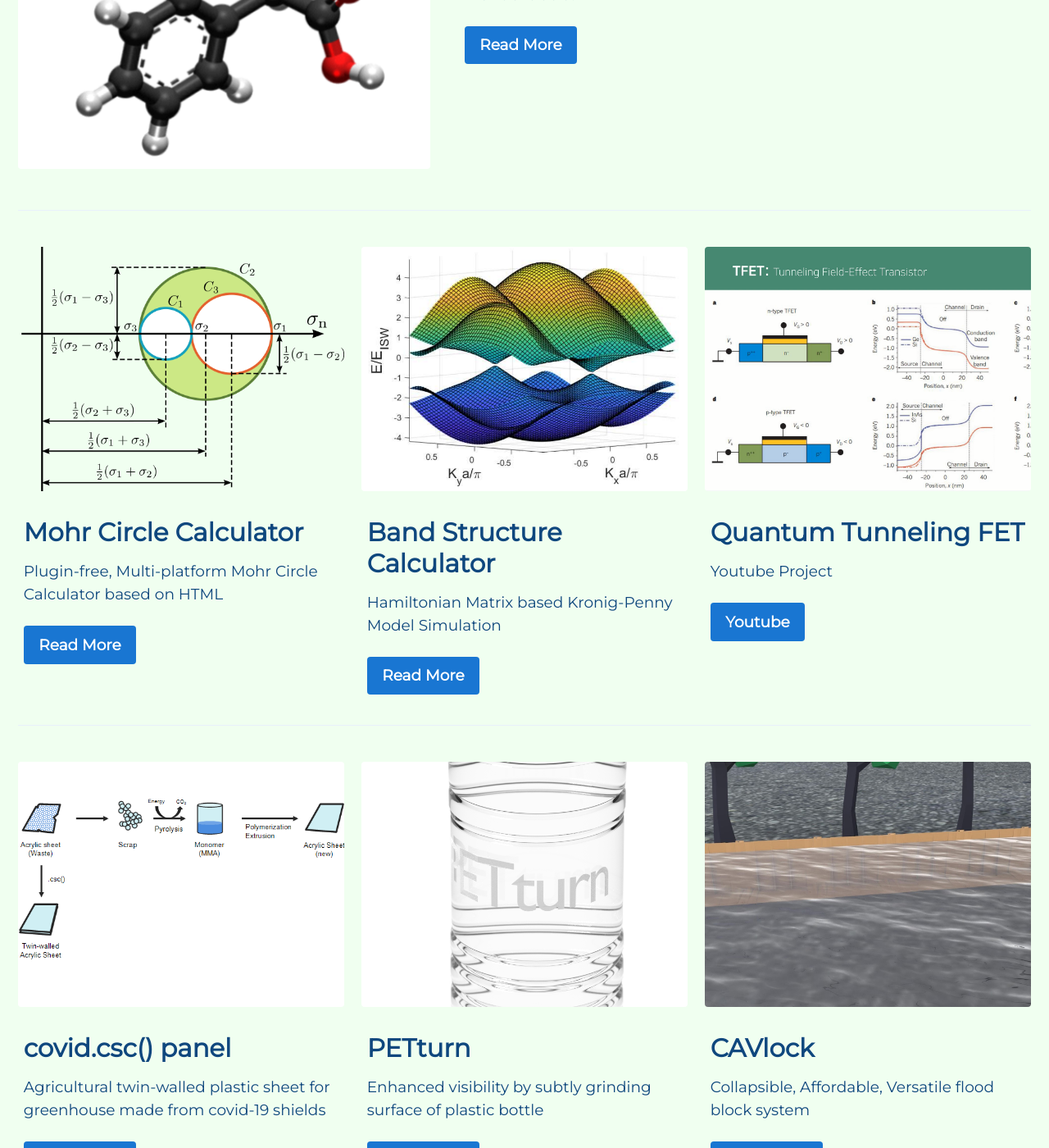
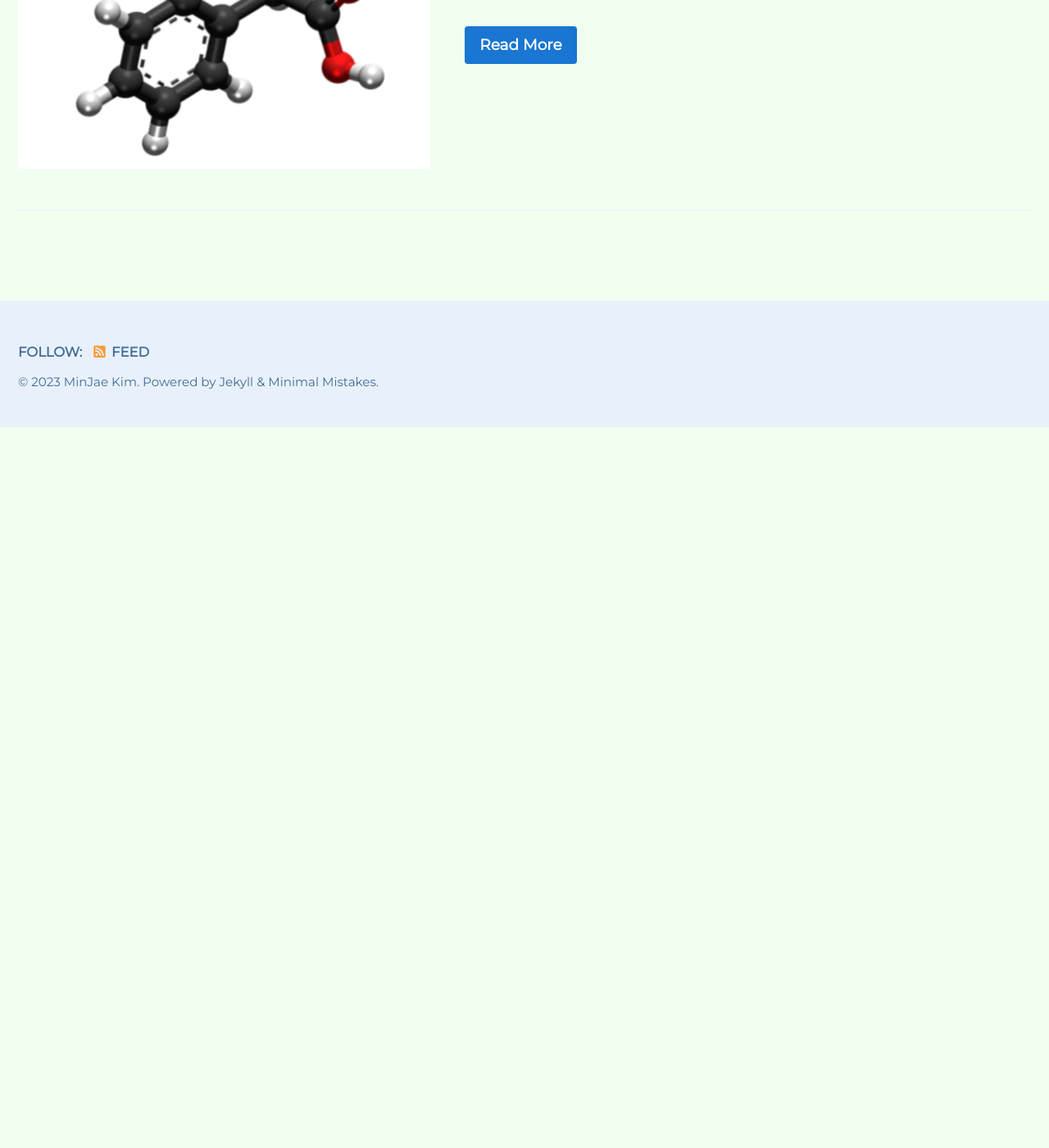
Before and after one commit to mj3259/mj3259.github.io, a Jekyll site: the page built from _pages/projects.md, in a window 1280 px wide and 1400 px high, scrolled down 1583 px. Shown: the whole window at 82% size. Built offline with Jekyll 4.4.1, drawn with Linux system fonts in a browser that asks for light colours; cached includes are drawn as plain includes; after the commit the page ends 2104 px from its top, so only the background shows below that; some of the changed text lies outside the part shown.

Commit message:
Update projects.md

```diff
--- a/_pages/projects.md
+++ b/_pages/projects.md
@@ -11,6 +11,8 @@
   #  - label: "Visit"
   #    url: "/_pages/Mohr Circle Calculator_HTML.html"
 excerpt: "Toward a good scientist"
+
+
 feature_row:
   - image_path: /assets/images/mohrcircle.png
     alt: "mohr circle"
@@ -102,6 +104,7 @@
 {% include feature_row id="feature_row1" type="left" %}
 {% include feature_row id="feature_row2" type="left" %}
 {% include feature_row id="feature_row4" type="left" %}
-{% include feature_row %}
+<!--{% include feature_row %}
 {% include feature_row id="feature_row3" %}
 {% include feature_row id="feature_row5" %}
+-->
```
